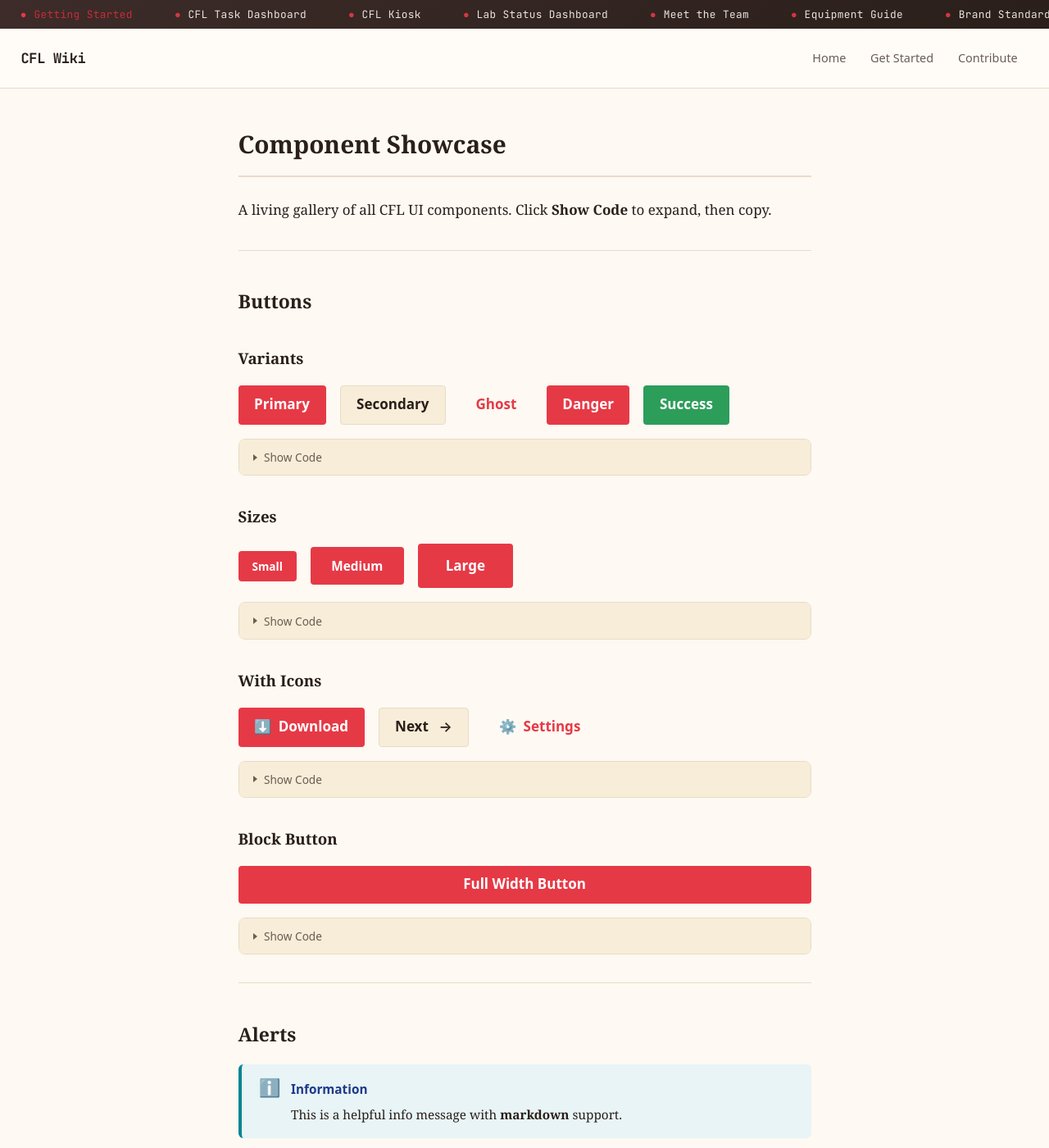
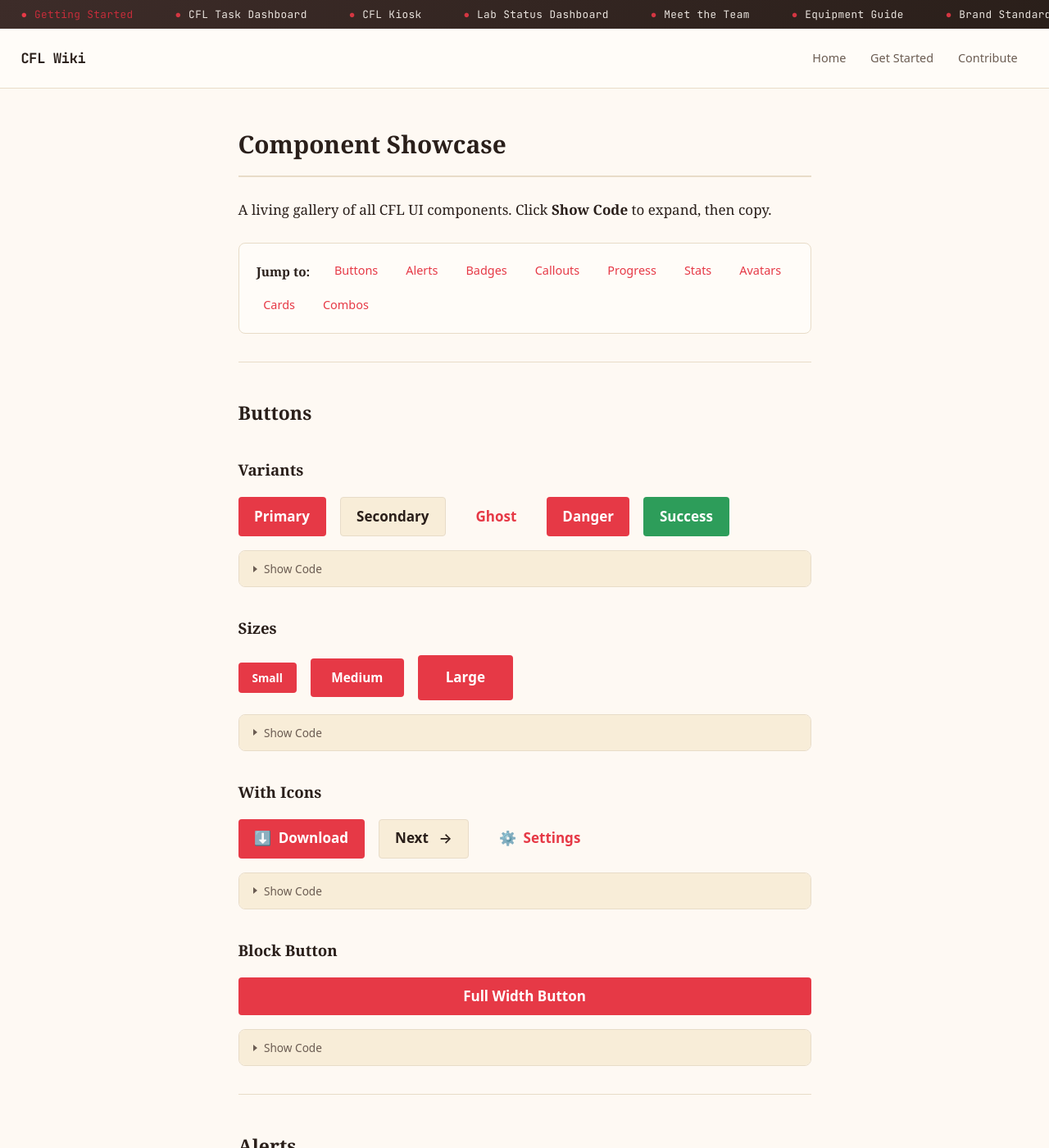
Before and after one commit to ChicoFabLab/chicofablab.github.io, a Jekyll site: the page built from _wiki/component-showcase.mkd, in a window 1280 px wide and 1400 px high. Shown: the whole window at 82% size. Built offline with Jekyll 4.4.1, drawn with Linux system fonts in a browser that asks for light colours.

Commit message:
feat: add quick reference nav index to component showcase

```diff
--- a/_wiki/component-showcase.mkd
+++ b/_wiki/component-showcase.mkd
@@ -7,6 +7,19 @@ order: 99
 # Component Showcase
 
 A living gallery of all CFL UI components. Click **Show Code** to expand, then copy.
+
+<nav class="quick-nav">
+  <strong>Jump to:</strong>
+  <a href="#buttons">Buttons</a>
+  <a href="#alerts">Alerts</a>
+  <a href="#badges">Badges</a>
+  <a href="#callouts">Callouts</a>
+  <a href="#progress-bars">Progress</a>
+  <a href="#stats">Stats</a>
+  <a href="#avatars">Avatars</a>
+  <a href="#cards">Cards</a>
+  <a href="#combining-components">Combos</a>
+</nav>
 
 ---
 
--- a/assets/css/main.css
+++ b/assets/css/main.css
@@ -1666,6 +1666,38 @@ footer p {
     box-shadow: inset 0 1px 0 rgba(255,255,255,0.2), 0 0 8px currentColor;
 }
 
+/* Quick navigation index */
+.quick-nav {
+    display: flex;
+    flex-wrap: wrap;
+    align-items: center;
+    gap: 0.5rem 1rem;
+    padding: 1rem 1.25rem;
+    background: var(--surface);
+    border: 1px solid var(--border);
+    border-radius: 8px;
+    margin: 1.5rem 0;
+    font-size: 0.9rem;
+}
+
+.quick-nav strong {
+    color: var(--text);
+    margin-right: 0.25rem;
+}
+
+.quick-nav a {
+    color: var(--accent);
+    text-decoration: none;
+    padding: 0.25rem 0.5rem;
+    border-radius: 4px;
+    transition: background 0.15s ease, color 0.15s ease;
+}
+
+.quick-nav a:hover {
+    background: var(--accent);
+    color: var(--bg);
+}
+
 /* Smooth scrolling anchor highlights */
 :target {
     animation: target-highlight 1s ease;
```
